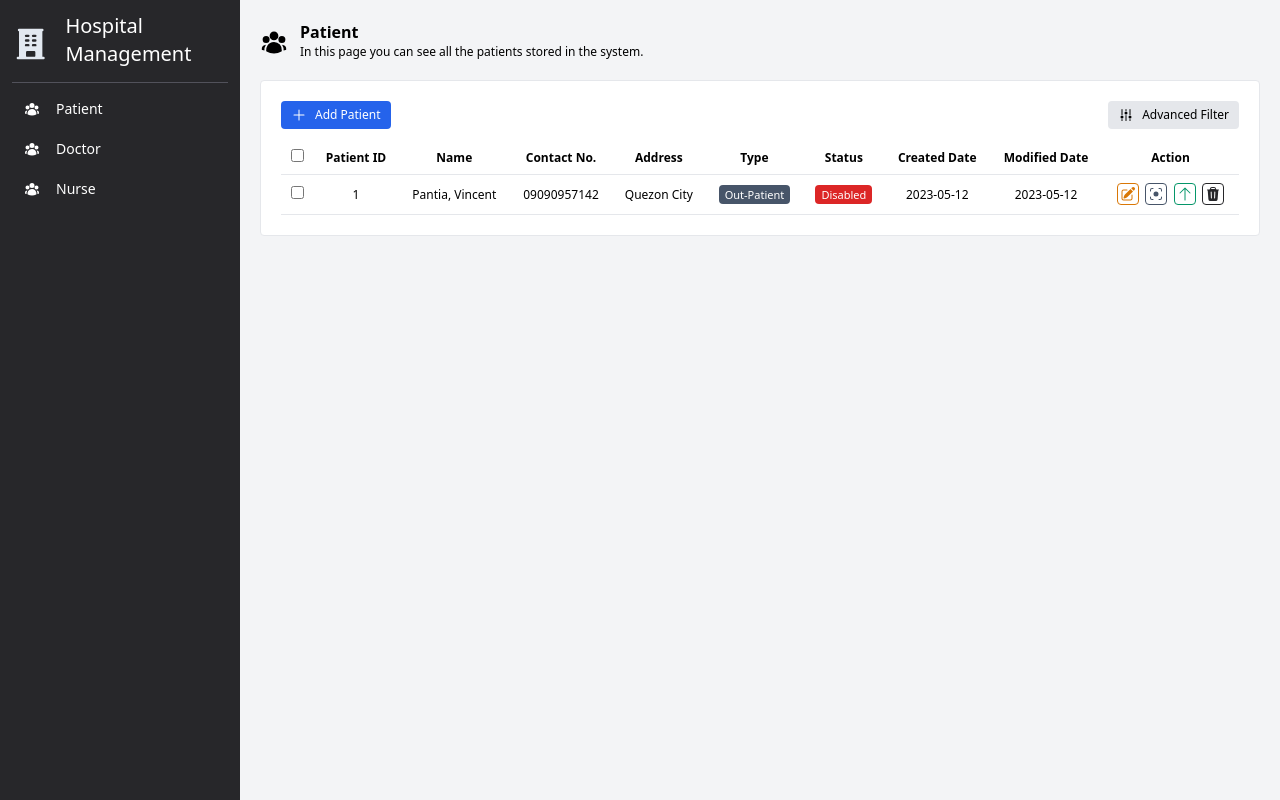
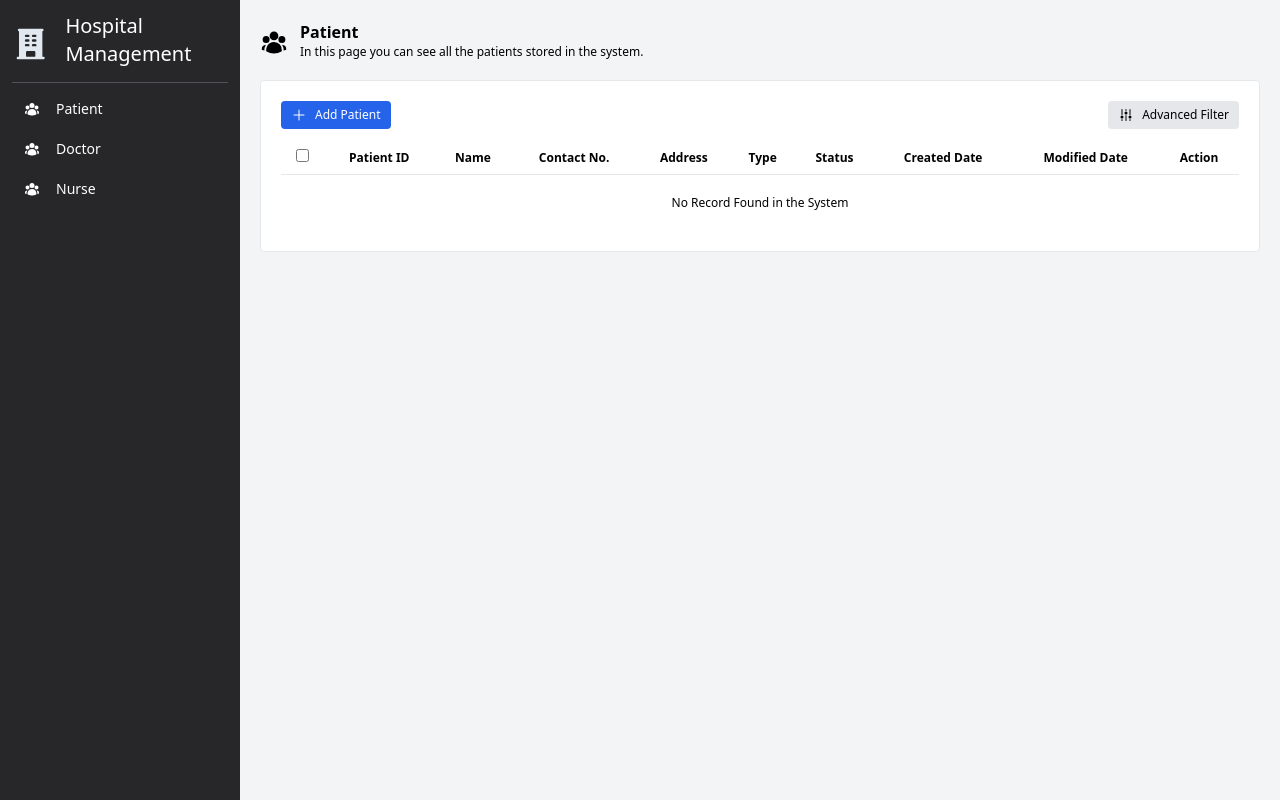
Before and after one commit to vmpantia/hospital-management, a React (Create React App) app in the folder Code/HM/HM.Web/: page / in a window 1280 px wide. Built offline with nearby package versions, Linux system fonts and the light colour scheme.

Commit message:
[u] Changes

```diff
--- a/Code/HM/HM.Web/src/pages/Patient.tsx
+++ b/Code/HM/HM.Web/src/pages/Patient.tsx
@@ -4,7 +4,6 @@ import { v4 as uuidv4 } from 'uuid';
 
 //Models
 import { PatientDTO } from "../models/dtos/PatientDTO";
-import { PatientDTO_Stub } from "../stubs/PatientDTO_Stub";
 
 //Components
 import Title from "../components/Title";
@@ -32,8 +31,7 @@ const Patient = () => {
     })
 
     const fetchData = async () => {
-        console.log("tae");
-        setPatientList(PatientDTO_Stub);
+        setPatientList([] as PatientDTO[]);
     }
 
     const addBtnClicked = () => {
@@ -129,6 +127,11 @@ const Patient = () => {
                                     <td className="p-5" colSpan={10}><Loader /></td>
                                 </tr>
                             :
+                                patientList.length === 0 ?
+                                    <tr>
+                                        <td className="p-5" colSpan={10}>No Record Found in the System</td>
+                                    </tr>
+                                :
                                     patientList.map(data => {
                                         return (
                                             <tr className="border-b odd:bg-white even:bg-gray-100" key={data.internalID}>
--- a/Code/HM/HM.Web/src/stubs/PatientDTO_Stub.tsx
+++ /dev/null
@@ -1,24 +0,0 @@
-import { PatientDTO } from "../models/dtos/PatientDTO";
-import { v4 as uuidv4 } from 'uuid';
-
-export const PatientDTO_Stub : PatientDTO[] = [
-    {
-        internalID: uuidv4(),
-        patientID: "1",
-        firstName: "Vincent",
-        lastName: "Pantia",
-        middleName: "Marino",
-        gender: "Female",
-        civilStatus: "Single",
-        birthDate: "1999-06-12",
-        contactNo: "09090957142",
-        emailAddress: "vincent.m.pantia@hotmail.com",
-        address: "Quezon City",
-        type: 1,
-        typeDescription: "Out-Patient",
-        status: 1,
-        statusDescription: "Disabled",
-        createdDate: new Date,
-        modifiedDate: new Date,
-    }
-]
```
Also changed, not shown: 2 other files (tests, documents, lock files or other folders). Lines whose indentation alone changed are shown as unchanged.
